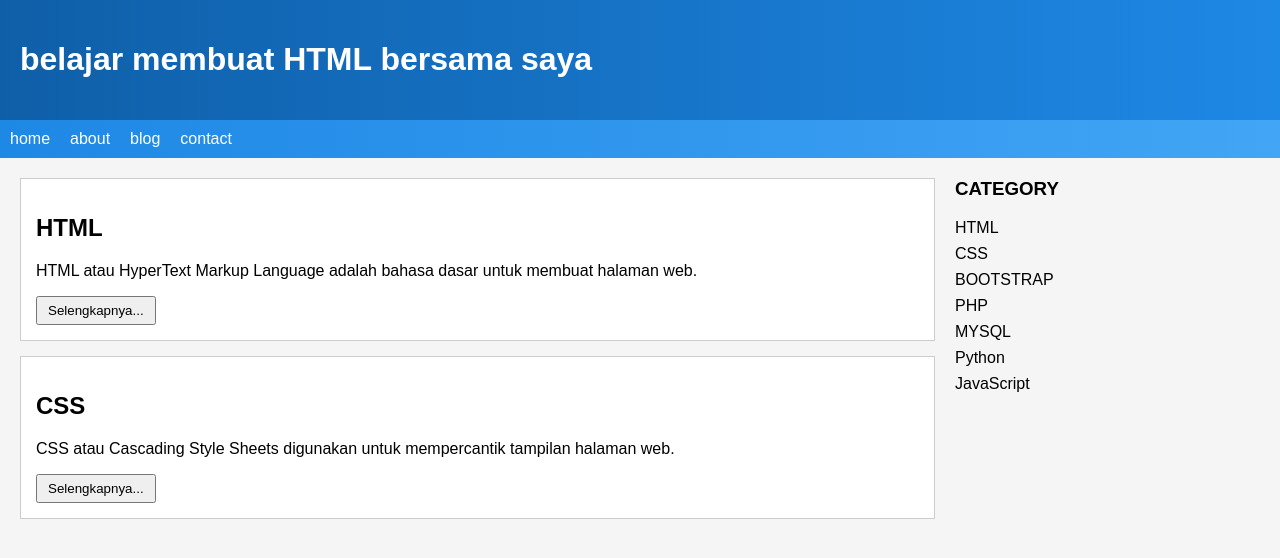
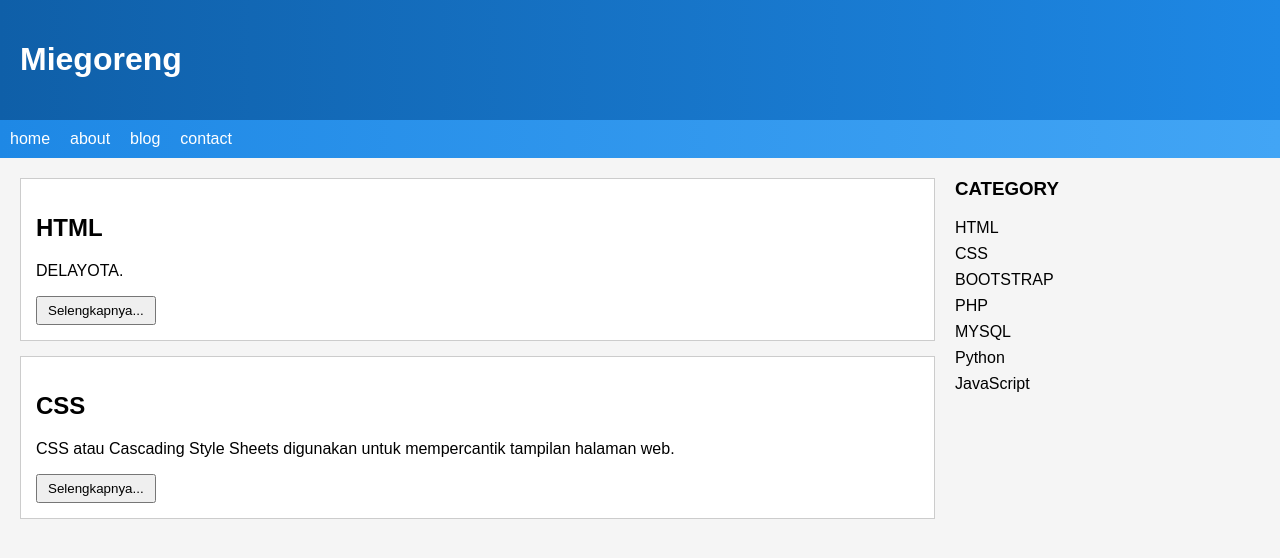
Before and after one commit to renatabelajar/web-renata-berita-pakci, a plain HTML site: page index.html in a window 1280 px wide. Drawn offline with Linux system fonts and the light colour scheme.

Commit message:
index.html

```diff
--- a/index.html
+++ b/index.html
@@ -2,14 +2,14 @@
 <html lang="id">
 <head>
     <meta charset="UTF-8">
-    <title>Belajar HTML</title>
+    <title>Pakci jAYA</title>
     <link rel="stylesheet" href="style.css">
 </head>
 <body>
 
     <!-- HEADER -->
     <header>
-        <h1>belajar membuat HTML bersama saya</h1>
+        <h1>Miegoreng</h1>
     </header>
 
     <!-- NAVBAR -->
@@ -29,7 +29,7 @@
         <div class="content">
             <div class="card">
                 <h2>HTML</h2>
-                <p>HTML atau HyperText Markup Language adalah bahasa dasar untuk membuat halaman web.</p>
+                <p>DELAYOTA.</p>
                 <button>Selengkapnya...</button>
             </div>
 
```
